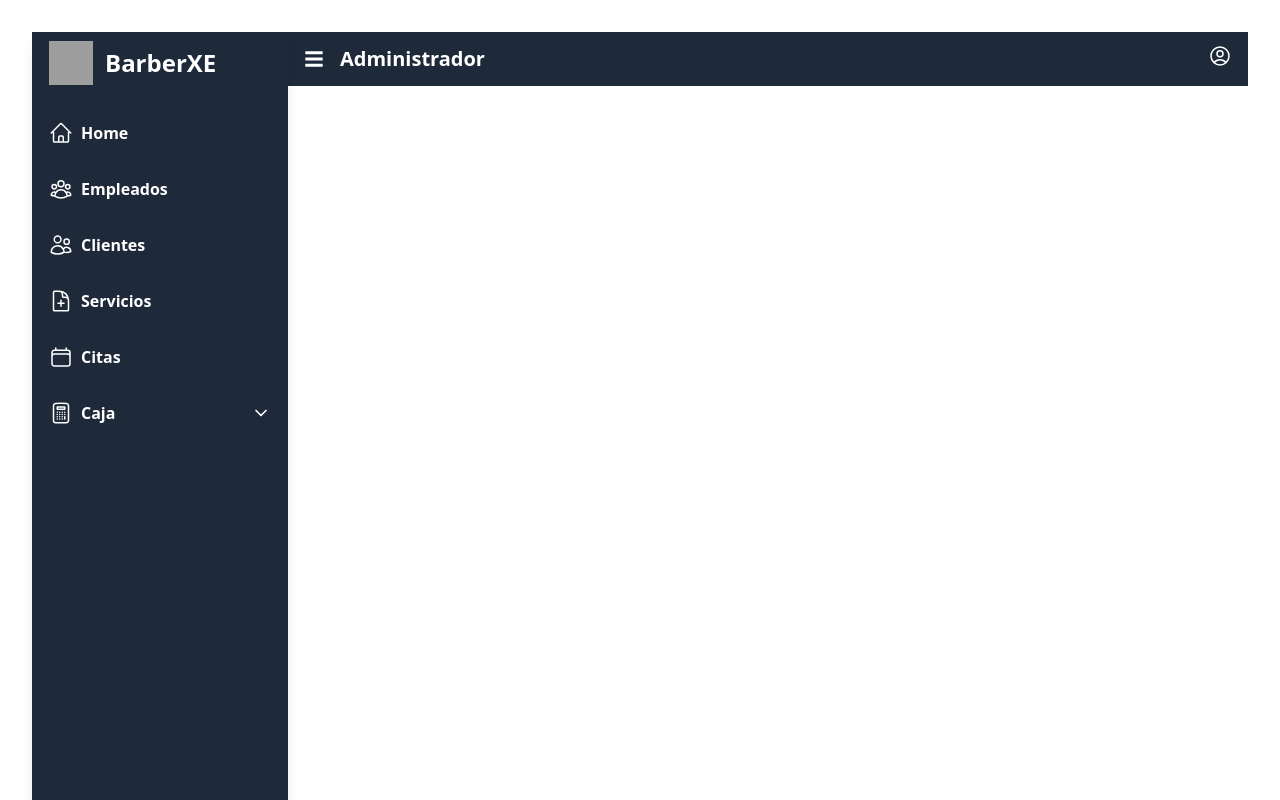
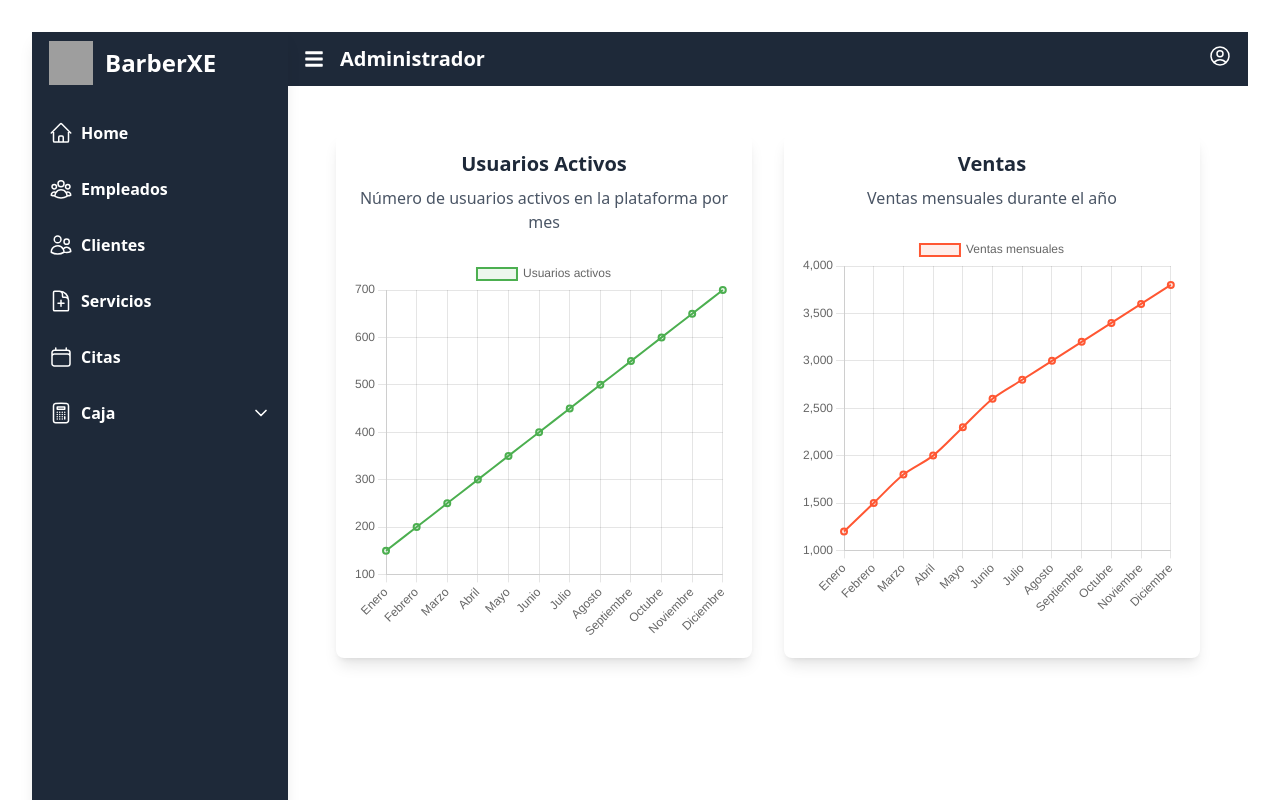
Before and after one commit to zzMateozz/BarberXE, a React (Vite) app in the folder Front_BarberXE/: page / in a window 1280 px wide. Built offline with nearby package versions, Linux system fonts and the light colour scheme; grey boxes are pictures that could not be loaded.

Commit message:
Interfaz de los Graficos

```diff
--- a/Front_BarberXE/package.json
+++ b/Front_BarberXE/package.json
@@ -12,8 +12,12 @@
   "dependencies": {
     "@heroicons/react": "^2.2.0",
     "@tailwindcss/vite": "^4.0.17",
+    "apexcharts": "^4.5.0",
+    "chart.js": "^4.4.8",
     "lucide-react": "^0.485.0",
     "react": "^19.0.0",
+    "react-apexcharts": "^1.7.0",
+    "react-chartjs-2": "^5.3.0",
     "react-dom": "^19.0.0",
     "react-icons": "^5.5.0",
     "react-router-dom": "^7.4.1"
--- /dev/null
+++ b/Front_BarberXE/src/components/Grafic.jsx
@@ -0,0 +1,98 @@
+import React from "react";
+import { Line } from "react-chartjs-2";
+import { Chart as ChartJS, CategoryScale, LinearScale, PointElement, LineElement, Title, Tooltip, Legend } from 'chart.js';
+
+// Registramos los componentes necesarios de Chart.js
+ChartJS.register(CategoryScale, LinearScale, PointElement, LineElement, Title, Tooltip, Legend);
+
+const Home = () => {
+  // Datos del gráfico de personas que usan la plataforma
+  const usersData = {
+    labels: ['Enero', 'Febrero', 'Marzo', 'Abril', 'Mayo', 'Junio', 'Julio', 'Agosto', 'Septiembre', 'Octubre', 'Noviembre', 'Diciembre'],
+    datasets: [
+      {
+        label: 'Usuarios activos',
+        data: [150, 200, 250, 300, 350, 400, 450, 500, 550, 600, 650, 700], // Número de usuarios activos por mes
+        borderColor: '#4CAF50', // Color de la línea
+        backgroundColor: 'rgba(76, 175, 80, 0.1)', // Fondo de la línea
+        borderWidth: 2,
+        tension: 0.3, // Curvatura de la línea
+      }
+    ]
+  };
+
+  // Datos del gráfico de ventas
+  const salesData = {
+    labels: ['Enero', 'Febrero', 'Marzo', 'Abril', 'Mayo', 'Junio', 'Julio', 'Agosto', 'Septiembre', 'Octubre', 'Noviembre', 'Diciembre'],
+    datasets: [
+      {
+        label: 'Ventas mensuales',
+        data: [1200, 1500, 1800, 2000, 2300, 2600, 2800, 3000, 3200, 3400, 3600, 3800], // Ventas por mes
+        borderColor: '#FF5733', // Color de la línea
+        backgroundColor: 'rgba(255, 87, 51, 0.1)', // Fondo de la línea
+        borderWidth: 2,
+        tension: 0.3, // Curvatura de la línea
+      }
+    ]
+  };
+
+  return (
+    <div className="container mx-auto p-6 grid grid-cols-1 md:grid-cols-2 lg:grid-cols-2 gap-8">
+      {/* Tarjeta de personas que usan la plataforma */}
+      <div className="w-full p-4 bg-white rounded-lg shadow-lg hover:shadow-2xl transition-shadow duration-300">
+        <div className="text-xl font-semibold text-gray-800">Usuarios Activos</div>
+        <p className="text-gray-600 mt-2">Número de usuarios activos en la plataforma por mes</p>
+
+        {/* Gráfico de usuarios activos dentro de la tarjeta */}
+        <div className="mt-6 h-96">
+          <Line
+            data={usersData}
+            options={{
+              responsive: true,
+              maintainAspectRatio: false,
+              scales: {
+                x: {
+                  ticks: {
+                    autoSkip: true, // Automáticamente salta algunas etiquetas
+                    maxRotation: 45, // Rota las etiquetas a 45 grados
+                    minRotation: 45, // Rota las etiquetas a 45 grados
+                  },
+                },
+              },
+            }}
+            height={400}
+          />
+        </div>
+      </div>
+
+      {/* Tarjeta de ventas */}
+      <div className="w-full p-4 bg-white rounded-lg shadow-lg hover:shadow-2xl transition-shadow duration-300">
+        <div className="text-xl font-semibold text-gray-800">Ventas</div>
+        <p className="text-gray-600 mt-2">Ventas mensuales durante el año</p>
+
+        {/* Gráfico de ventas dentro de la tarjeta */}
+        <div className="mt-6 h-96">
+          <Line
+            data={salesData}
+            options={{
+              responsive: true,
+              maintainAspectRatio: false,
+              scales: {
+                x: {
+                  ticks: {
+                    autoSkip: true, // Automáticamente salta algunas etiquetas
+                    maxRotation: 45, // Rota las etiquetas a 45 grados
+                    minRotation: 45, // Rota las etiquetas a 45 grados
+                  },
+                },
+              },
+            }}
+            height={400}
+          />
+        </div>
+      </div>
+    </div>
+  );
+};
+
+export default Home;
--- a/Front_BarberXE/src/pages/Admin.jsx
+++ b/Front_BarberXE/src/pages/Admin.jsx
@@ -7,6 +7,7 @@ import TableClients from "../components/CrudClient.jsx";
 import TableServices from "../components/CrudService.jsx";
 import TableIngresos from "../components/CrudIncome.jsx";
 import TableEgresos from "../components/CrudEgress.jsx";
+import LineChart1 from "../components/Grafic.jsx";
 
 const AdminPage = () => {
   const [isCollapsed, setIsCollapsed] = useState(false);
@@ -25,6 +26,7 @@ const AdminPage = () => {
         <div className={`p-6 transition-all duration-300 ${isCollapsed ? "ml-16" : "ml-64"}`}>
           <Routes>
             {/* Define la ruta para Empleados */}
+            <Route path="/" element={<LineChart1 isCollapsed={isCollapsed} />} />
             <Route path="/Empleados" element={<TableEmployees isCollapsed={isCollapsed} />} />
             <Route path="/Clientes" element={<TableClients isCollapsed={isCollapsed} />} />
             <Route path="/Servicios" element={<TableServices isCollapsed={isCollapsed} />} />
```
Also changed, not shown: 1 other file (tests, documents, lock files or other folders).
